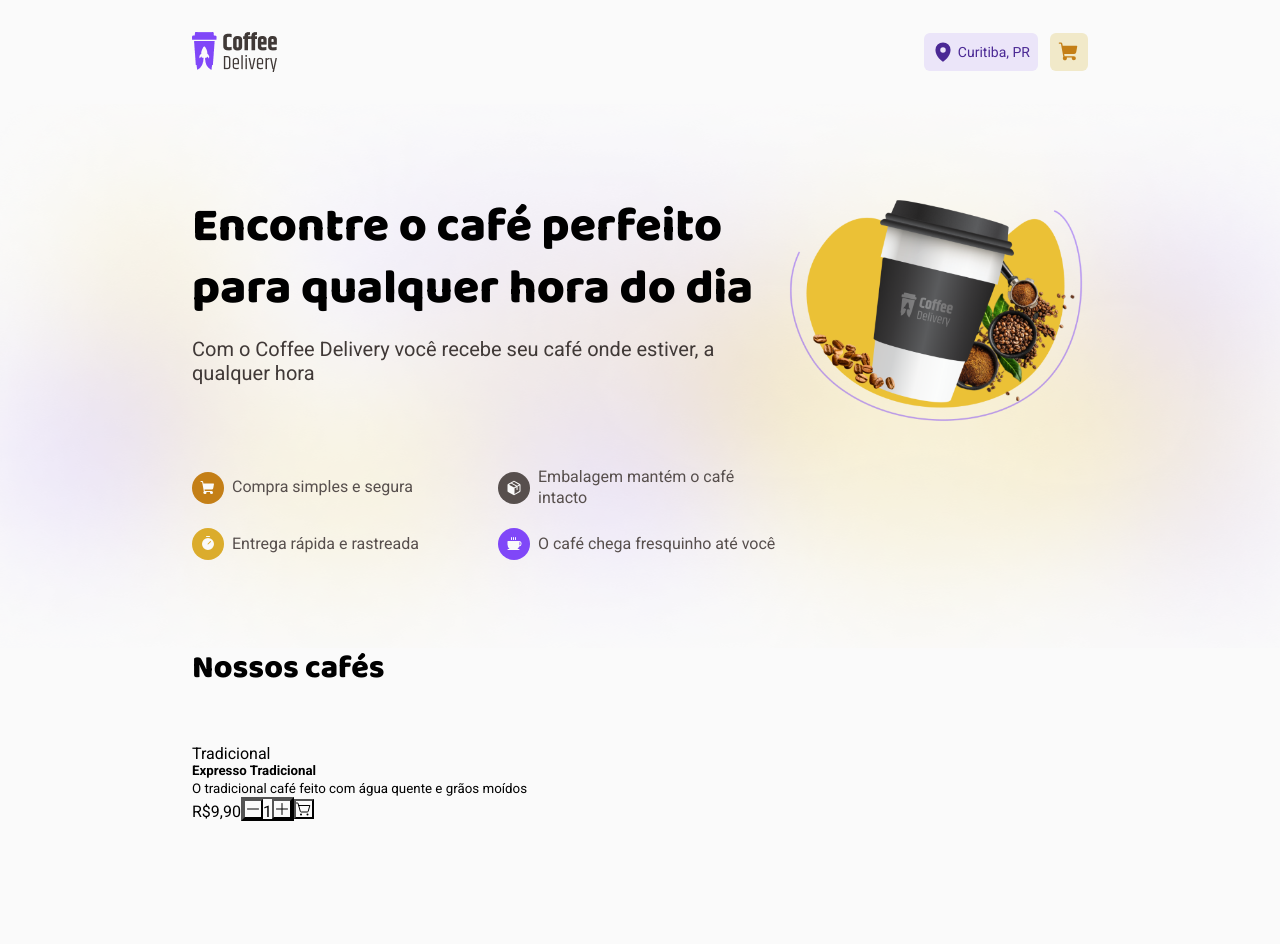
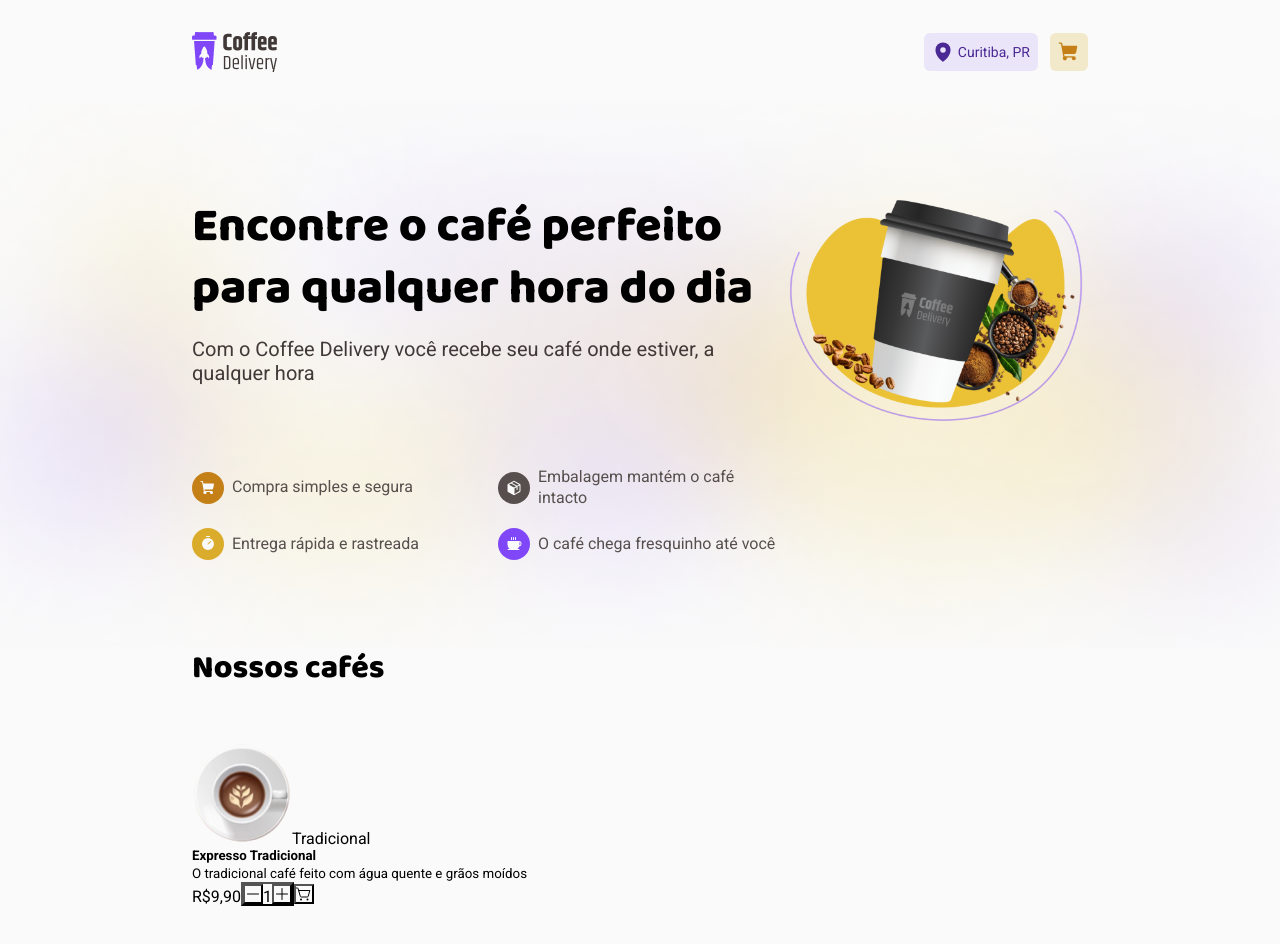
Before and after one commit to larissapissurno/coffee-delivery-react, a React (Vite) app: page / in a window 1280 px wide. Shown: the top 944 px of the page. Before the commit the page ends 875 px from the top, so only its background shows below. Built offline with nearby package versions, Linux system fonts and the light colour scheme.

Commit message:
configure absolute paths

```diff
--- a/package.json
+++ b/package.json
@@ -28,6 +28,7 @@
     "@vitejs/plugin-react": "^2.1.0",
     "eslint": "^8.23.0",
     "typescript": "^4.6.4",
-    "vite": "^3.1.0"
+    "vite": "^3.1.0",
+    "vite-tsconfig-paths": "^3.5.1"
   }
 }
--- a/src/pages/Home/components/CoffeeCard/index.tsx
+++ b/src/pages/Home/components/CoffeeCard/index.tsx
@@ -1,10 +1,11 @@
 import { Minus, Plus, ShoppingCartSimple } from 'phosphor-react'
 import { ContentWrapper, StyledCounter } from './styles'
+import creamyEspressoImage from '@assets/coffees/mochaccino.png'
 
 export function CoffeeCard() {
   return (
     <ContentWrapper>
-      <img src="" alt="" />
+      <img src={creamyEspressoImage} alt="" />
       <span>Tradicional</span>
       <h5>Expresso Tradicional</h5>
       <small>O tradicional café feito com água quente e grãos moídos</small>
--- a/vite.config.ts
+++ b/vite.config.ts
@@ -1,7 +1,8 @@
 import { defineConfig } from 'vite'
 import react from '@vitejs/plugin-react'
+import tsconfigPaths from 'vite-tsconfig-paths'
 
 // https://vitejs.dev/config/
 export default defineConfig({
-  plugins: [react()]
+  plugins: [react(), tsconfigPaths()],
 })
```
Also changed, not shown: tsconfig.json (+8 -1 lines), 1 other file (tests, documents, lock files or other folders).
